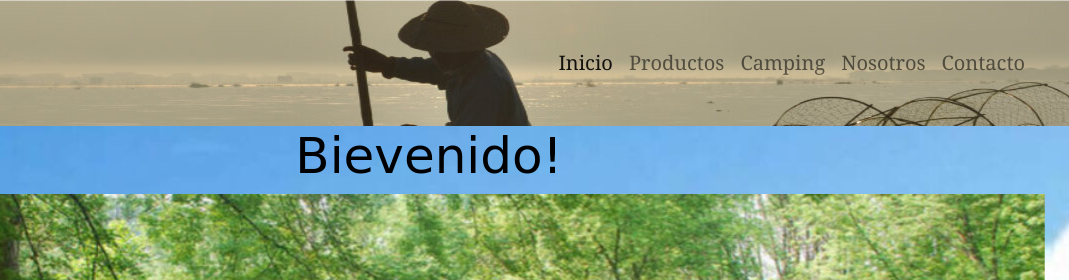
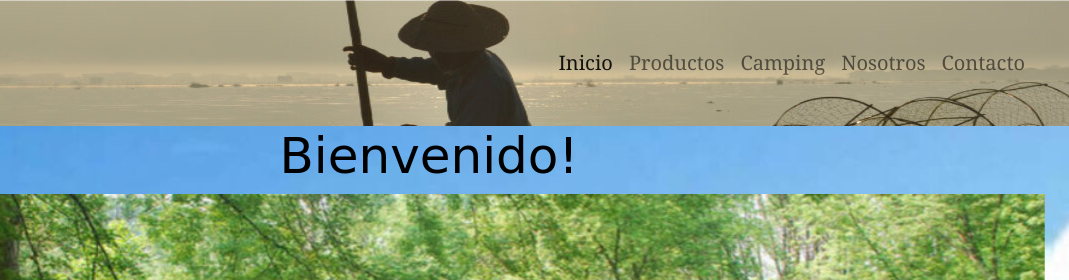
Before and after one commit to Pablito020/Boostrap, a website: page index.html in a window 1280 px wide. Shown: the top 280 px of the page, 211-1280 px from the left. Drawn offline with nearby package versions, Linux system fonts and the light colour scheme.

Commit message:
Bievenido cambiado por Bienvenido

```diff
--- a/index.html
+++ b/index.html
@@ -47,7 +47,7 @@
     <div class="container-fluid cuerpo">
     <div class="row">
       <div class="col-12 col-lg-12">
-          <div data-aos="fade-left"><h1 class="centro">Bievenido!</h1></div>
+          <div data-aos="fade-left"><h1 class="centro">Bienvenido!</h1></div>
       </div>
     </div>
     <div class="container-fluid">
```
